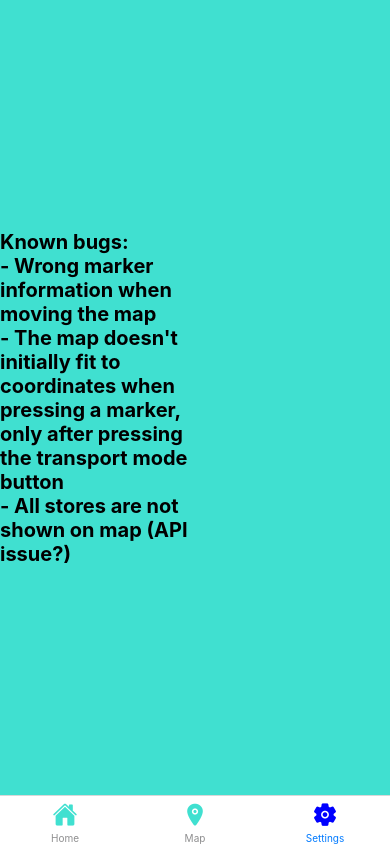
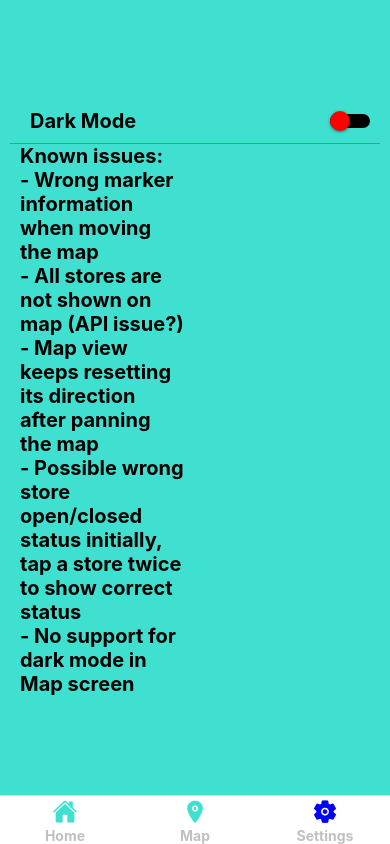
Before and after one commit to sakariarasola/lahikaupat, a React Native app: screen /Settings in a window 390 px wide. Built offline with nearby package versions, Linux system fonts and the light colour scheme.

Commit message:
final version

```diff
--- a/App.js
+++ b/App.js
@@ -1,12 +1,22 @@
-import { StyleSheet, Text, View } from 'react-native';
-import { NavigationContainer } from'@react-navigation/native';
-import { createBottomTabNavigator } from'@react-navigation/bottom-tabs';
+import React, { useState } from 'react';
+import { NavigationContainer, DefaultTheme, DarkTheme } from '@react-navigation/native';
+import { createBottomTabNavigator } from '@react-navigation/bottom-tabs';
 import Ionicons from '@expo/vector-icons/Ionicons';
 import HomeScreen from './HomeScreen';
 import SettingScreen from './SettingScreen';
 import MapScreen from './MapScreen';
 
 const Tab = createBottomTabNavigator();
+
+export default function App() {
+
+  const [isDarkTheme, setIsDarkTheme] = useState(false);
+
+  const toggleTheme = () => {
+    setIsDarkTheme(!isDarkTheme);
+  };
+
+  const theme = isDarkTheme ? DarkTheme : DefaultTheme;
 
   const screenOptions = ({ route }) => ({
     tabBarIcon: ({ focused, color, size }) => {
@@ -19,17 +29,57 @@ const screenOptions = ({ route }) => ({
         iconName = 'md-settings'
       }
 
-    return <Ionicons name={iconName} size={size} color={focused ? 'blue' : 'turquoise'} />
+      return <Ionicons name={iconName} size={size} color={focused ? (isDarkTheme ? 'silver' : 'blue') : (isDarkTheme ? 'purple' : 'turquoise')} />
+
     }
   });
 
-export default function App() {
+
   return (
-    <NavigationContainer>
+    <NavigationContainer theme={theme}>
       <Tab.Navigator screenOptions={screenOptions} >
-        <Tab.Screen name={'Home'} component={HomeScreen} options={{ headerShown: false }} />
-        <Tab.Screen name={'Map'} component={MapScreen} options={{ headerShown: false }} />
-        <Tab.Screen name={'Settings'} component={SettingScreen} options={{ headerShown: false }} />
+        <Tab.Screen name={'Home'} options={{
+          headerShown: false, tabBarStyle: {
+            backgroundColor: isDarkTheme ? 'black' : 'white',
+          },
+          tabBarLabelStyle: {
+            color: isDarkTheme ? 'white' : 'silver',
+            fontSize: 14,
+            fontWeight: 'bold',
+          },
+        }}>
+          {() => (
+            <HomeScreen isDarkTheme={isDarkTheme} />
+          )}
+        </Tab.Screen>
+
+        <Tab.Screen name={'Map'} component={MapScreen} options={{
+          headerShown: false, tabBarStyle: {
+            backgroundColor: isDarkTheme ? 'black' : 'white',
+          },
+          tabBarLabelStyle: {
+            color: isDarkTheme ? 'white' : 'silver',
+            fontSize: 14,
+            fontWeight: 'bold',
+          },
+        }} />
+        <Tab.Screen
+          name="Settings"
+          options={{
+            headerShown: false, tabBarStyle: {
+              backgroundColor: isDarkTheme ? 'black' : 'white',
+            },
+            tabBarLabelStyle: {
+              color: isDarkTheme ? 'white' : 'silver',
+              fontSize: 14,
+              fontWeight: 'bold',
+            },
+          }}
+        >
+          {() => (
+            <SettingScreen toggleTheme={toggleTheme} isDarkTheme={isDarkTheme} />
+          )}
+        </Tab.Screen>
       </Tab.Navigator>
     </NavigationContainer>
   );
--- a/MapScreen.js
+++ b/MapScreen.js
@@ -1,14 +1,15 @@
-import { Alert, StyleSheet, Text, TouchableOpacity, View, Modal, } from 'react-native';
+import { Alert, StyleSheet, Text, TouchableOpacity, View, } from 'react-native';
 import MapView, { Marker, } from 'react-native-maps';
 import * as Location from 'expo-location';
-import { useEffect, useState, useRef, useCallback } from 'react';
+import { useEffect, useState, useRef, useCallback, } from 'react';
 import MapViewDirections from 'react-native-maps-directions';
 import { Icon } from '@rneui/themed';
 import { Picker } from '@react-native-picker/picker';
 import SegmentedControl from '@react-native-segmented-control/segmented-control';
+import _ from 'lodash';
 import { API_KEY } from '@env';
 
-export default function MapScreen() {
+export default function MapScreen({ isDarkTheme }) {
     const [location, setLocation] = useState(null);
     const [region, setRegion] = useState({
         latitude: 60.1713252,
@@ -21,10 +22,10 @@ export default function MapScreen() {
     const isRegionChanged = useRef(false);
     const [distance, setDistance] = useState(0);
     const [duration, setDuration] = useState(0);
-    const [mode, setMode] = useState('driving');
-
+    const [mode, setMode] = useState('DRIVING');
     const mapRef = useRef(null);
     const [selectedIndex, setSelectedIndex] = useState(0);
+    const [selectedStoreDetails, setSelectedStoreDetails] = useState(null);
 
     useEffect(() => {
         async function getLocation() {
@@ -46,8 +47,7 @@ export default function MapScreen() {
         getLocation();
     }, []);
 
-    useEffect(() => {
-        async function fetchNearbyStores() {
+    const fetchNearbyStores = useCallback(_.debounce(async () => {
         if (!location || !isRegionChanged.current) return;
 
         const latitude = region.latitude;
@@ -56,26 +56,51 @@ export default function MapScreen() {
         const type = 'grocery_or_supermarket';
         const apiKey = process.env.API_KEY;
 
-            const url = `https://maps.googleapis.com/maps/api/place/nearbysearch/json?location=${latitude},${longitude}&radius=${radius}&type=${type}&key=${apiKey}`;
+        const url = `https://maps.googleapis.com/maps/api/place/nearbysearch/json?location=${latitude},${longitude}&radius=${radius}&type=${type}&mode=${mode}&key=${apiKey}`;
         const response = await fetch(url);
         const data = await response.json();
         setStores(data.results);
-        }
+    }, 1000), [location, isRegionChanged.current, region.latitude, region.longitude, mode]);
 
+    useEffect(() => {
         fetchNearbyStores();
-    }, [region]);
+
+        return () => {
+            fetchNearbyStores.cancel();
+        };
+    }, [fetchNearbyStores]);
 
 
-    const handleRegionChangeComplete = (newRegion) => {
+
+    const handleRegionChangeComplete = useCallback((newRegion) => {
         isRegionChanged.current = true;
         setRegion(newRegion);
-    };
+    }, []);
 
-    const handleMarkerPress = (store) => {
+    const handleMarkerPress = useCallback(async (store) => {
         setSelectedStore(store);
-    };
+        try {
+            const response = await fetch(`https://maps.googleapis.com/maps/api/place/details/json?place_id=${store.place_id}&fields=opening_hours&key=${API_KEY}`);
+            const data = await response.json();
+            if (data.result) {
+                if (data.result.opening_hours) {
+                    console.log(store.name, data.result.opening_hours.open_now);
+                } else {
+                    console.warn('No opening hours available for:', store.name);
+                }
+                setSelectedStoreDetails(data.result);
+            } else {
+                console.warn('No results found for:', store.name);
+            }
+        } catch (error) {
+            console.log(error);
+        }
+    }, []);
 
-    const handleTransportPress = useCallback(() => {
+
+
+
+    const handleRoutePress = useCallback(() => {
         if (!selectedStore || !location) return;
 
         const origin = {
@@ -99,24 +124,26 @@ export default function MapScreen() {
         };
 
         mapRef.current.fitToCoordinates(coordinates, options);
-    });
+    }, [location, selectedStore, mapRef]);
 
-    const clearRouteSelection = () => {
+    const clearRouteSelection = useCallback(() => {
         if (!selectedStore) return;
+        setSelectedStore(null);
+    }, [selectedStore]);
 
-        setSelectedStore(null);
-    }
-
-    const traceRouteOnReady = (args) => {
+    const traceRouteOnReady = useCallback((args) => {
         if (args) {
             setDistance(args.distance);
             setDuration(args.duration);
         }
+    }, []);
+
+    const handleModeChange = (modeName) => {
+        if (typeof modeName === 'string') {
+            setMode(modeName.toUpperCase());
+        }
     };
 
-    const handleModeChange = (itemValue, itemIndex) => {
-        setMode(itemValue.toLowerCase());
-    };
 
     return (
         <View style={styles.container}>
@@ -133,15 +160,18 @@ export default function MapScreen() {
                 onRegionChangeComplete={handleRegionChangeComplete}
                 onPress={clearRouteSelection}
                 ref={mapRef}
+
             >
+
                 {selectedStore && location && (
                     <MapViewDirections
                         origin={{ latitude: location?.coords.latitude, longitude: location?.coords.longitude }}
-                        destination={{ latitude: selectedStore?.geometry.location.lat, longitude: selectedStore?.geometry.location.lng }}
+                        destination={{ latitude: selectedStore?.geometry?.location?.lat, longitude: selectedStore?.geometry?.location?.lng }}
                         apikey={API_KEY}
                         strokeColor='blue'
                         strokeWidth={5}
                         onReady={traceRouteOnReady}
+                        mode={mode}
                     />
                 )}
                 {location && (
@@ -150,10 +180,10 @@ export default function MapScreen() {
                             latitude: location.coords.latitude,
                             longitude: location.coords.longitude,
                         }}
-                        title="Your location"
+                        title="You are here"
                     >
                         <Icon
-                            name="person-circle" type='ionicon' color="turquoise"
+                            name="person" type='ionicon' color="purple"
                         />
                     </Marker>
                 )}
@@ -165,7 +195,7 @@ export default function MapScreen() {
                             longitude: store.geometry.location.lng,
                         }}
                         title={store.name}
-                        //description={store.current_opening_hours?.isOpenNow ? 'Open' : 'Closed'}
+                        description={selectedStoreDetails && selectedStoreDetails.opening_hours && selectedStoreDetails.opening_hours.open_now ? 'Open' : 'Closed'}
                         onPress={() => handleMarkerPress(store)}
                         pinColor='turquoise'
                     />
@@ -175,8 +205,8 @@ export default function MapScreen() {
             {selectedStore && (
                 <View style={styles.directionsContainer}>
                     <Text style={styles.directionsText}>Route to this store: {selectedStore.name}</Text>
-                    <TouchableOpacity style={styles.directionsButton} onPress={handleTransportPress}>
-                        <Text style={styles.directionsButtonText}>Choose your transport mode </Text>
+                    <TouchableOpacity style={styles.directionsButton} onPress={handleRoutePress}>
+                        <Text style={styles.directionsButtonText}>Show route</Text>
                     </TouchableOpacity>
                     {distance && duration ? (
                         <View>
@@ -186,16 +216,17 @@ export default function MapScreen() {
                     ) : null}
                 </View>
             )}
-            {/*<Picker
+            <Picker
                 selectedValue={mode}
                 onValueChange={handleModeChange}
-                style={styles.modePicker}
+                style={styles.modeSelection}
+                dropdownIconColor={'black'}
             >
-                <Picker.Item label="Driving" value="driving" />
-                <Picker.Item label="Transit" value="transit" />
-                <Picker.Item label="Walking" value="walking" />
-                <Picker.Item label="Bicycling" value="bicycling" />
-                    </Picker>*/}
+                <Picker.Item label="Driving" value="DRIVING" />
+                {/*<Picker.Item label="Transit" value="TRANSIT" />*/}
+                <Picker.Item label="Walking" value="WALKING" />
+                <Picker.Item label="Bicycling" value="BICYCLING" />
+            </Picker>
         </View>
     );
 }
@@ -203,7 +234,7 @@ export default function MapScreen() {
 const styles = StyleSheet.create({
     container: {
         flex: 1,
-        backgroundColor: '#fff',
+        backgroundColor: 'white',
         alignItems: 'center',
         justifyContent: 'center',
     },
@@ -229,14 +260,14 @@ const styles = StyleSheet.create({
         color: 'turquoise',
         fontWeight: 'bold',
     },
-    modePicker: {
-        position: 'absolute',
+    modeSelection: {
+        width: "50%",
+        position: "absolute",
         top: 25,
-        left: 10,
-        width: 150,
-        height: 40,
-        backgroundColor: 'white',
+        zIndex: 1,
+        backgroundColor: 'turquoise',
+        opacity: 0.75,
+        color: 'black',
         borderRadius: 5,
-        zIndex: 1,
     },
 });
--- a/SettingScreen.js
+++ b/SettingScreen.js
@@ -1,12 +1,20 @@
 import React from 'react';
-import { StyleSheet, View, Text } from 'react-native';
-export default function SettingScreen() {
+import { StyleSheet, View, Text, Switch } from 'react-native';
+
+export default function SettingScreen({ toggleTheme, isDarkTheme }) {
+
   return (
-    <View style={styles.container}>
-      <Text style={styles.text}>Known bugs:{"\n"}
-            - Wrong marker information when moving the map{"\n"}
-            - The map doesn't initially fit to coordinates when pressing a marker, only after pressing the transport mode button{"\n"}
-            - All stores are not shown on map (API issue?)
+    <View style={[styles.container, isDarkTheme && styles.darkContainer]}>
+      <View style={styles.setting}>
+        <Text style={[styles.settingText, isDarkTheme && styles.darkText]}>Dark Mode</Text>
+        <Switch value={isDarkTheme} onValueChange={toggleTheme} trackColor={{false: 'black', true: 'silver'}} thumbColor={isDarkTheme ? 'green' : 'red'}/>
+      </View>
+      <Text style={[styles.text, isDarkTheme && styles.darkText]}>Known issues:{"\n"}
+        - Wrong marker information when moving the map{"\n"}
+        - All stores are not shown on map (API issue?){"\n"}
+        - Map view keeps resetting its direction after panning the map{"\n"}
+        - Possible wrong store open/closed status initially, tap a store twice to show correct status{"\n"}
+        - No support for dark mode in Map screen{"\n"}
       </Text>
     </View>
   );
@@ -18,11 +26,46 @@ const styles = StyleSheet.create({
     backgroundColor: 'turquoise',
     alignItems: 'center',
     justifyContent: 'center',
+    paddingHorizontal: 10,
   },
   text: {
     fontSize: 20,
     fontWeight: 'bold',
     marginRight: '50%',
     flexDirection: 'row',
-  }
+    color: 'black',
+    paddingHorizontal: 10,
+  }, setting: {
+    flexDirection: 'row',
+    justifyContent: 'space-between',
+    alignItems: 'center',
+    paddingVertical: 10,
+    borderBottomWidth: 1,
+    borderBottomColor: 'grey',
+    width: '100%',
+    zIndex: 1,
+    paddingHorizontal: 10,
+  },
+  settingText: {
+    fontSize: 20,
+    fontWeight: 'bold',
+    color: 'black',
+    paddingHorizontal: 10,
+  },
+  darkContainer: {
+    flex: 1,
+    backgroundColor: 'purple',
+    alignItems: 'center',
+    justifyContent: 'center',
+    paddingHorizontal: 10,
+  },
+  darkText: {
+    fontSize: 20,
+    fontWeight: 'bold',
+    marginRight: '50%',
+    flexDirection: 'row',
+    color: 'silver',
+    paddingHorizontal: 10,
+  },
+
 });
```
Also changed, not shown: HomeScreen.js (+6 -8 lines), 1 other file (tests, documents, lock files or other folders). Lines whose indentation alone changed are shown as unchanged.
